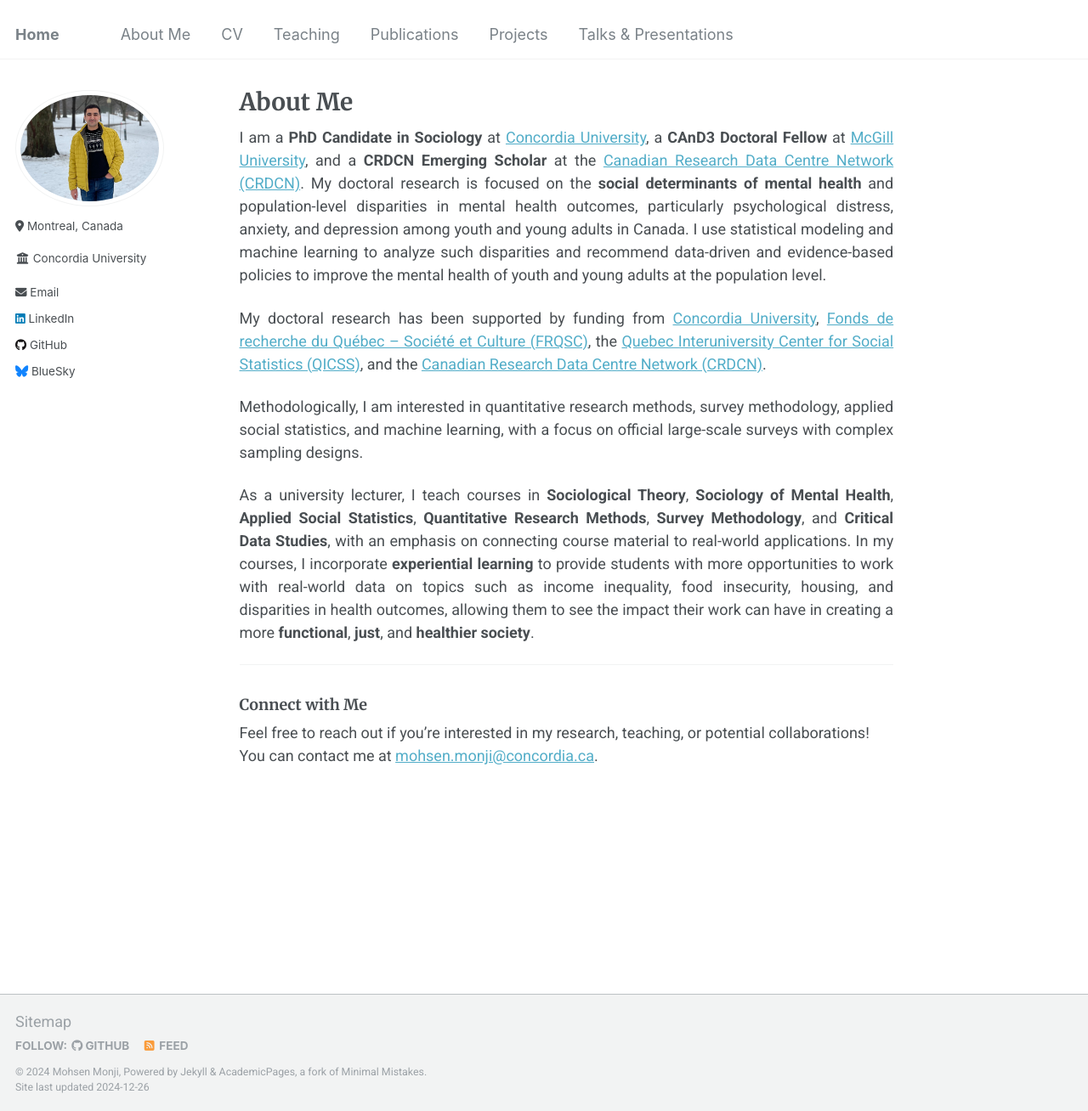
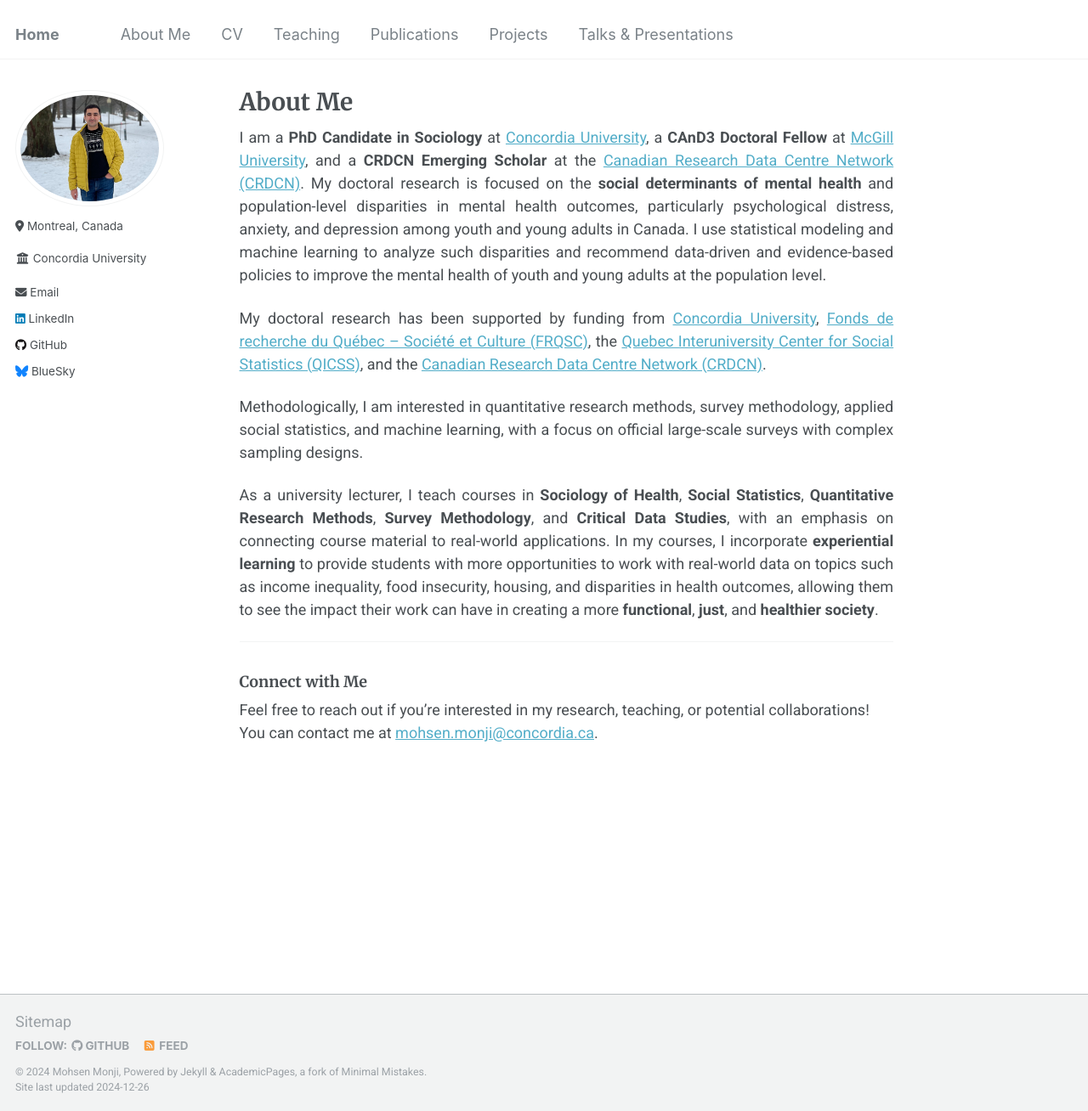
Before and after one commit to Mohsnmonji/mohsnmonji.github.io, a Jekyll site: the page built from about-me.md, in a window 1280 px wide and 1308 px high. Shown: the whole window at 85% size. Built offline with Jekyll 4.4.1, drawn with Linux system fonts in a browser that asks for light colours.

Commit message:
Update about-me.md

```diff
--- a/about-me.md
+++ b/about-me.md
@@ -12,7 +12,7 @@ My doctoral research has been supported by funding from [Concordia University](h
 
 Methodologically, I am interested in quantitative research methods, survey methodology, applied social statistics, and machine learning, with a focus on official large-scale surveys with complex sampling designs.
 
-As a university lecturer, I teach courses in **Sociological Theory**, **Sociology of Mental Health**, **Applied Social Statistics**, **Quantitative Research Methods**, **Survey Methodology**, and **Critical Data Studies**, with an emphasis on connecting course material to real-world applications. In my courses, I incorporate **experiential learning** to provide students with more opportunities to work with real-world data on topics such as income inequality, food insecurity, housing, and disparities in health outcomes, allowing them to see the impact their work can have in creating a more **functional**, **just**, and **healthier society**.
+As a university lecturer, I teach courses in **Sociology of  Health**, **Social Statistics**, **Quantitative Research Methods**, **Survey Methodology**, and **Critical Data Studies**, with an emphasis on connecting course material to real-world applications. In my courses, I incorporate **experiential learning** to provide students with more opportunities to work with real-world data on topics such as income inequality, food insecurity, housing, and disparities in health outcomes, allowing them to see the impact their work can have in creating a more **functional**, **just**, and **healthier society**.
 
 ---
 
```
